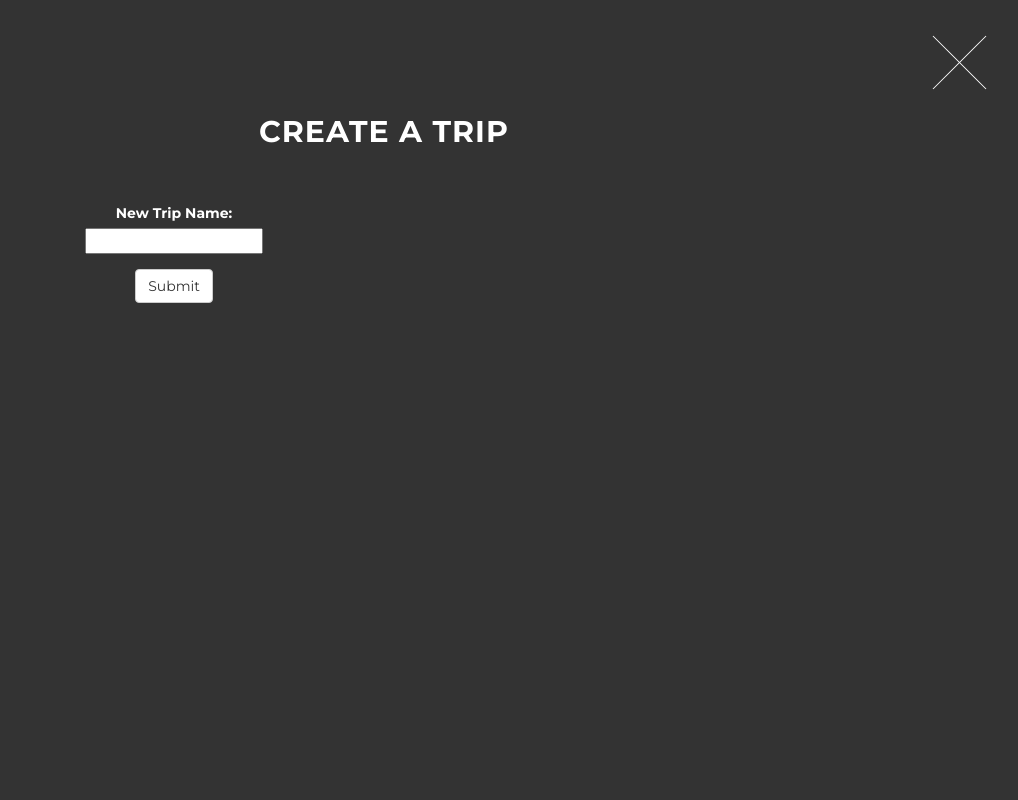
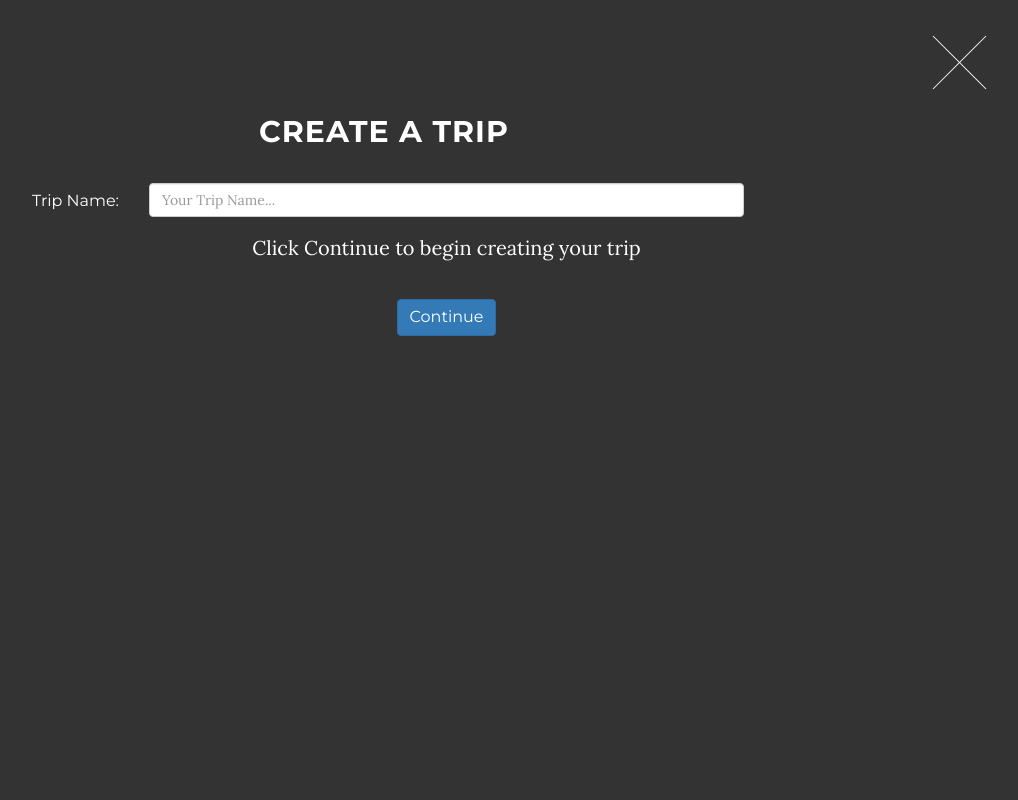
Before and after one commit to afrank150/TripSharingProject, a Django app: page / in a window 1280 px wide, after a click on "CREATE A TRIP". Shown: the whole page, without its empty margins (256-1274 px from the left). Run offline with Django 3.2, Linux system fonts and the light colour scheme; data that the repository does not hold is empty; some libraries are stand-ins or nearby versions.

Commit message:
changed the trip creation modal

```diff
--- a/trips/static/home.css
+++ b/trips/static/home.css
@@ -22,9 +22,11 @@ h6 {
   letter-spacing: 1px;
 }
 
-.btn {
+.btn,
+.control-label {
   text-transform: capitalize;
   font-weight: 200;
+  font-size: 16px;
   font-family: "Montserrat", "Helvetica Neue", Helvetica, Arial, sans-serif;
 }
 
--- a/trips/templates/home.html
+++ b/trips/templates/home.html
@@ -128,19 +128,20 @@
                     <div class="col-lg-8 col-lg-offset-2">
                         <div class="modal-body">
                             <h2>Create a Trip</h2>
-                          	<div class="container-fluid text-center"><br>
-							  <div class="row">
-							  	<div class="col-sm-5 offset1">
-							  	    <form role="form" method="POST" action="/trips/new/" name="Create Trip">
-							  	    	<div class="form-group">
-								    	  <label>New Trip Name:</label>
-								      	  <input type="text" name="trip_name_text">
-								      	</div>
-								      	<button type="submit" class="btn btn-default">Submit</button>{% csrf_token %}
-							  	    </form>
-							  	</div>
-							  </div>
-							</div>
+					  	    <form class="form-horizontal" role="form" method="POST" action="/trips/new/" name="Create Trip">
+							    <div class="form-group">
+							        <label for="tripName" class="control-label col-xs-2">Trip Name:</label>
+							        <div class="col-xs-10">
+							            <input type="text" class="form-control" id="tripName" name="trip_name_text" placeholder="Your Trip Name...">
+							        </div>
+							    </div>
+							    <div class="form-group">
+							        <div class="col-xs-offset-2 col-xs-10">
+							        	<p>Click Continue to begin creating your trip</p>
+							            <button type="Submit" class="btn btn-primary">Continue</button>{% csrf_token %}
+							        </div>
+							    </div>
+							</form>
                         </div>
                     </div>
                 </div>
```
